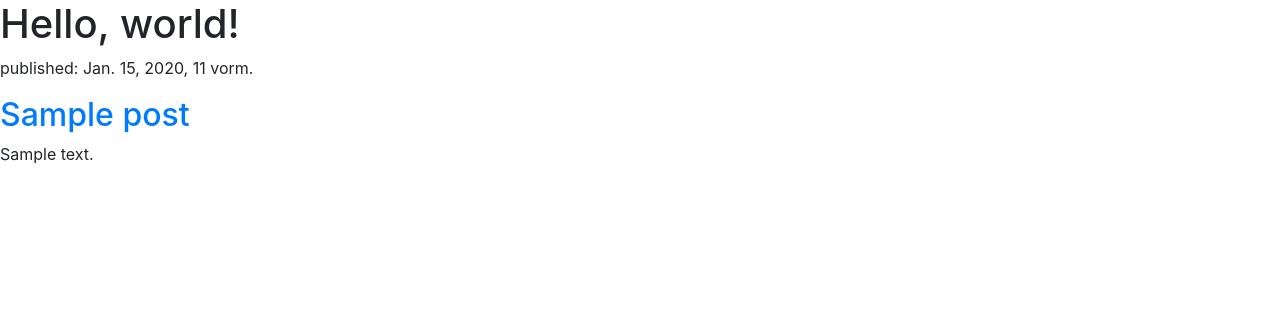
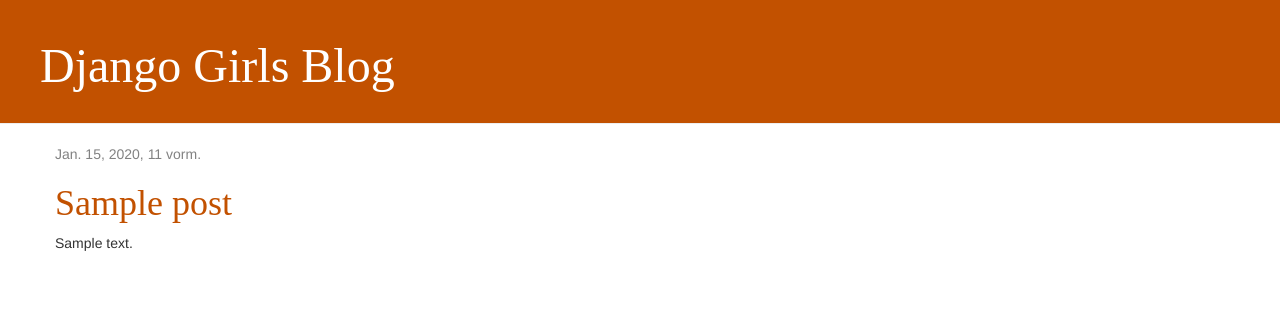
Before and after one commit to falahaboud/blog, a Django app: template mysite/blog/templates/blog/post_list.html in a window 1280 px wide. Shown: the top 322 px of the page. Run offline with Django 3.2, Linux system fonts and the light colour scheme; the template is opened without the code that fills it: values that come from a table or form of the project are taken from there, others are empty; tables that the repository leaves empty hold one stand-in row (values such as "Sample post"); some libraries are stand-ins or nearby versions.

Commit message:
Added views and Templat

```diff
--- /dev/null
+++ b/mysite/blog/static/css/blog.css
@@ -0,0 +1,52 @@
+.page-header {
+    background-color: #C25100;
+    margin-top: 0;
+    padding: 20px 20px 20px 40px;
+}
+
+.page-header h1, .page-header h1 a, .page-header h1 a:visited, .page-header h1 a:active {
+    color: #ffffff;
+    font-size: 36pt;
+    text-decoration: none;
+}
+
+.content {
+    margin-left: 40px;
+}
+
+h1, h2, h3, h4 {
+    font-family: 'Lobster', cursive;
+}
+
+.date {
+    color: #828282;
+}
+
+.save {
+    float: right;
+}
+
+.post-form textarea, .post-form input {
+    width: 100%;
+}
+
+.top-menu, .top-menu:hover, .top-menu:visited {
+    color: #ffffff;
+    float: right;
+    font-size: 26pt;
+    margin-right: 20px;
+}
+
+.post {
+    margin-bottom: 70px;
+}
+
+.post h2 a, .post h2 a:visited {
+    color: #000000;
+}
+
+h1 a, h1 a{
+
+    color: #c25100;
+    font-family: 'Lobster';
+}
--- /dev/null
+++ b/mysite/blog/templates/blog/base.html
@@ -0,0 +1,22 @@
+{% load static %}
+<html>
+    <head>
+        <title>Django Girls blog</title>
+        <link rel="stylesheet" href="//maxcdn.bootstrapcdn.com/bootstrap/3.2.0/css/bootstrap.min.css">
+        <link rel="stylesheet" href="//maxcdn.bootstrapcdn.com/bootstrap/3.2.0/css/bootstrap-theme.min.css">
+        <link rel="stylesheet" href="{% static 'css/blog.css' %}">
+    </head>
+    <body>
+                <div class="page-header">
+                    <h1><a href="/">Django Girls Blog</a></h1>
+                </div>
+                <div class="content container">
+                    <div class="row">
+                        <div class="col-md-8">
+                        {% block content %}
+                        {% endblock %}
+                        </div>
+                    </div>
+                </div>
+    </body>
+</html>
--- a/mysite/blog/templates/blog/post_list.html
+++ b/mysite/blog/templates/blog/post_list.html
@@ -1,30 +1,13 @@
-<!doctype html>
-<html lang="en">
-  <head>
-    <!-- Required meta tags -->
-    <meta charset="utf-8">
-    <meta name="viewport" content="width=device-width, initial-scale=1, shrink-to-fit=no">
+{% extends 'blog/base.html' %}
 
-    <!-- Bootstrap CSS -->
-    <link rel="stylesheet" href="https://stackpath.bootstrapcdn.com/bootstrap/4.3.1/css/bootstrap.min.css" integrity="sha384-ggOyR0iXCbMQv3Xipma34MD+dH/1fQ784/j6cY/iJTQUOhcWr7x9JvoRxT2MZw1T" crossorigin="anonymous">
-
-    <title>Hello, world!</title>
-  </head>
-  <body>
-    <h1>Hello, world!</h1>
-
-                {% for post in posts %}
-                <div>
-                    <p>published: {{ post.published_date }}</p>
-                    <h2><a href="">{{ post.title }}</a></h2>
-                    <p>{{ post.text|linebreaksbr }}</p>
-                </div>
-                {% endfor %}
-
-    <!-- Optional JavaScript -->
-    <!-- jQuery first, then Popper.js, then Bootstrap JS -->
-    <script src="https://code.jquery.com/jquery-3.3.1.slim.min.js" integrity="sha384-q8i/X+965DzO0rT7abK41JStQIAqVgRVzpbzo5smXKp4YfRvH+8abtTE1Pi6jizo" crossorigin="anonymous"></script>
-    <script src="https://cdnjs.cloudflare.com/ajax/libs/popper.js/1.14.7/umd/popper.min.js" integrity="sha384-UO2eT0CpHqdSJQ6hJty5KVphtPhzWj9WO1clHTMGa3JDZwrnQq4sF86dIHNDz0W1" crossorigin="anonymous"></script>
-    <script src="https://stackpath.bootstrapcdn.com/bootstrap/4.3.1/js/bootstrap.min.js" integrity="sha384-JjSmVgyd0p3pXB1rRibZUAYoIIy6OrQ6VrjIEaFf/nJGzIxFDsf4x0xIM+B07jRM" crossorigin="anonymous"></script>
-  </body>
-</html>
+{% block content %}
+    {% for post in posts %}
+        <div class="post">
+            <div class="date">
+                {{ post.published_date }}
+            </div>
+            <h1><a href="{% url 'post_detail' pk=post.pk %}">{{ post.title }}</a></h1>
+            <p>{{ post.text|linebreaksbr }}</p>
+        </div>
+    {% endfor %}
+{% endblock %}
--- a/mysite/blog/urls.py
+++ b/mysite/blog/urls.py
@@ -2,6 +2,6 @@
 from . import views
 
 urlpatterns = [
-    path('', views.post_list, name= 'post_list'),
-
+    path('', views.post_list, name='post_list'),
+    path('post/<int:pk>/', views.post_detail, name='post_detail'),
 ]
--- a/mysite/blog/views.py
+++ b/mysite/blog/views.py
@@ -1,8 +1,13 @@
 from django.shortcuts import render
 from django.utils import timezone
 from .models import Post
+from django.shortcuts import render, get_object_or_404
 
 def post_list(request):
 
     posts = Post.objects.filter(published_date__lte=timezone.now()).order_by('published_date')
     return render(request, 'blog/post_list.html', {'posts': posts})
+
+def post_detail(request, pk):
+    post = get_object_or_404(Post, pk=pk)
+    return render(request, 'blog/post_detail.html', {'post': post})
```
Also changed, not shown: mysite/blog/templates/blog/post_detail.html (added, +13 -0 lines).
